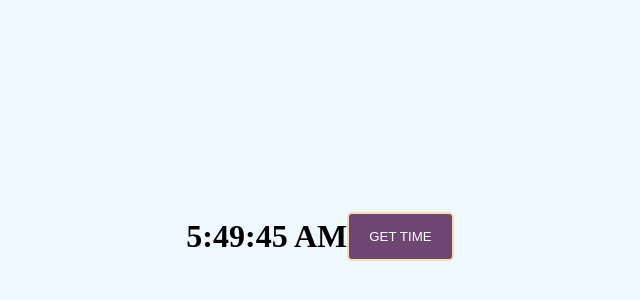
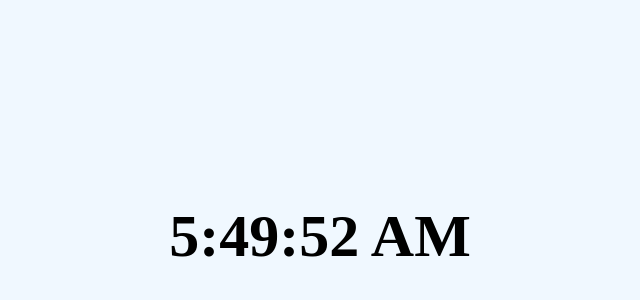
Before and after one commit to 0186CS191046/reactThapaTutorial, a React (Create React App) app: page / in a window 1280 px wide. Shown: the part 164-464 px from the top of the page, without its empty margins (320-960 px from the left). Built offline with nearby package versions, Linux system fonts and the light colour scheme.

Commit message:
digital clock

```diff
--- a/src/App.jsx
+++ b/src/App.jsx
@@ -1,19 +1,17 @@
 import React, { useState } from "react";
 
 const App = ()=> {
-    let date = new Date().toLocaleTimeString()
+    let time = new Date().toLocaleTimeString()
+    const [ctime, updTime] = useState(time)
 
-    const [currentdate, updatedDate] = useState(date)
-    const currentDate = ()=> {
-        let newdate = new Date().toLocaleTimeString()
-        updatedDate(newdate)
-        console.log("clicked");
+    const updateTime = ()=> {
+        time = new Date().toLocaleTimeString()
+       updTime(time)
     }
-
+    setInterval(updateTime, 1000);
     return (
         <>
-        <h1>{currentdate}</h1><br/>
-        <button onClick={currentDate}>get Time</button>
+        <h1>{ctime}</h1>
         </>
     )
 }
--- a/src/index.css
+++ b/src/index.css
@@ -11,6 +11,7 @@ div {
     display: flex;
     align-items: center;
     justify-content: center;
+    font-size: 30px;;
 }
 
 button{
```
